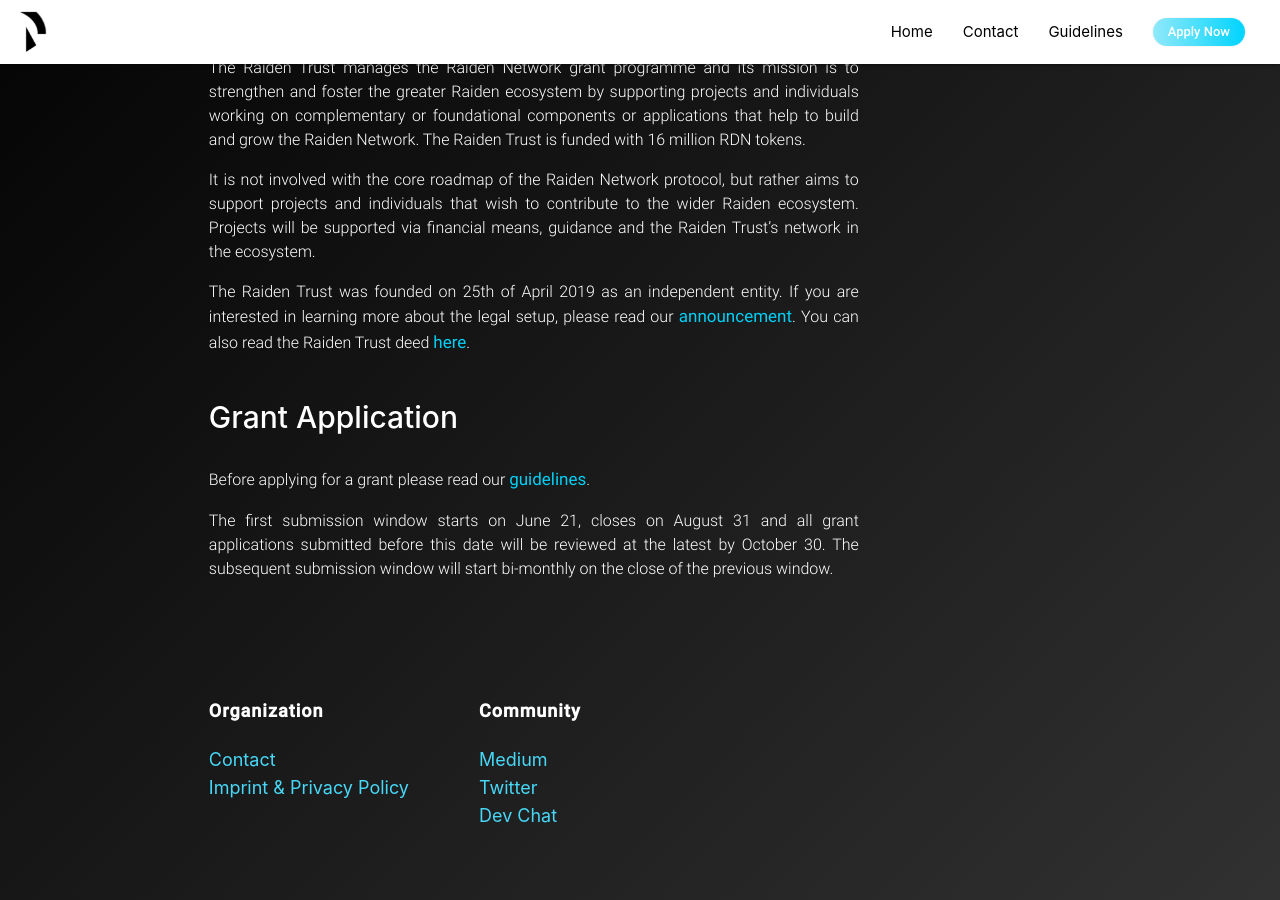
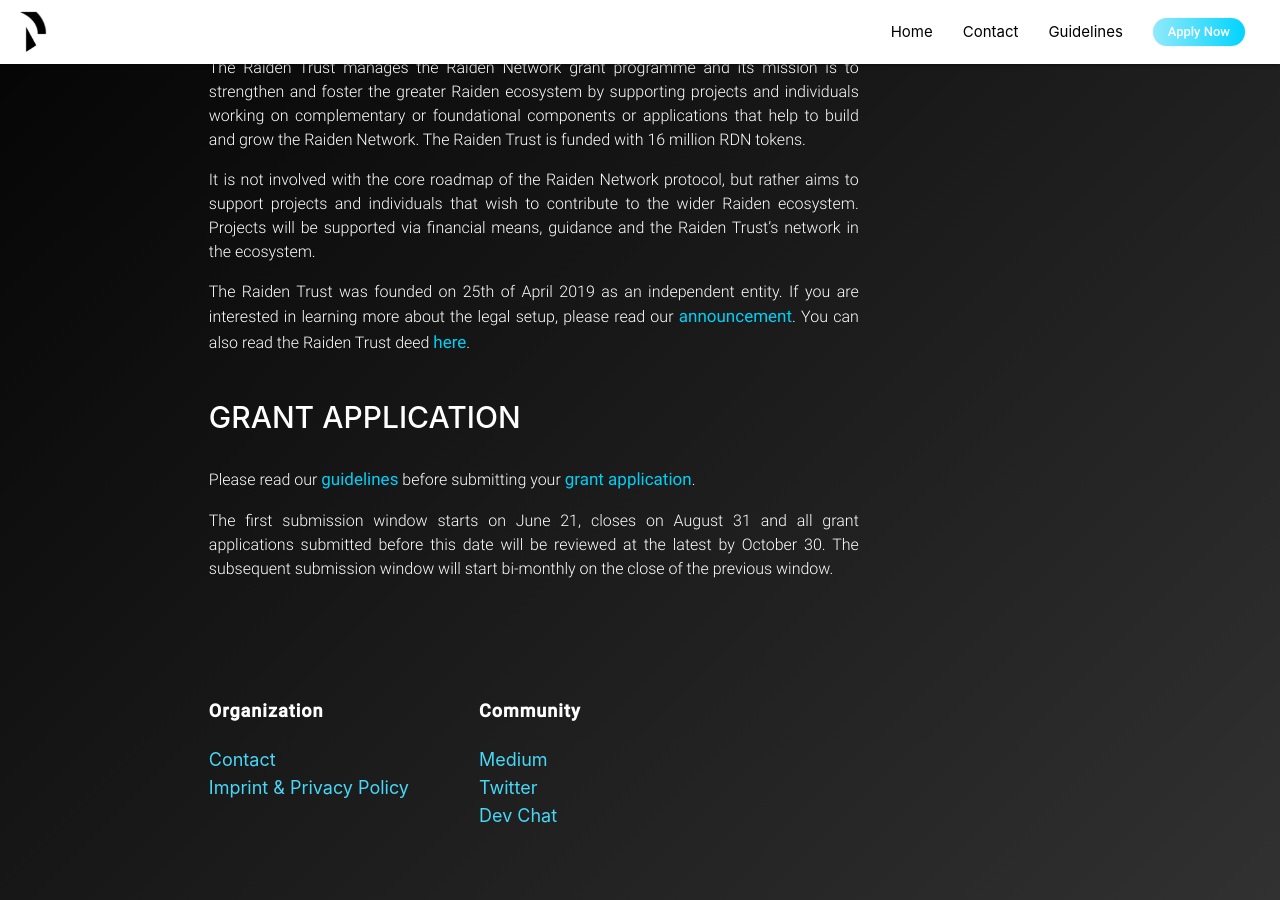
Before and after one commit to raiden-trust/website, a Jekyll site: the page built from index.html, in a window 1280 px wide and 900 px high, scrolled down 276 px. Built offline with Jekyll 4.4.1, drawn with Linux system fonts in a browser that asks for light colours.

Commit message:
Update landing.html

```diff
--- a/_layouts/landing.html
+++ b/_layouts/landing.html
@@ -48,12 +48,13 @@ layout: default
     </div>
 
     <div>
-      <h3>Grant Application</h3>
+      <h3>GRANT APPLICATION</h3>
     </div>
 
     <div class="content">
       <p class="justify">
-        Before applying for a grant please read our <a target="_blank" href="https://www.raidentrust.li/guidelines.html"> guidelines</a>.
+        Please read our <a target="_blank" href="https://www.raidentrust.li/guidelines.html"> guidelines</a> before submitting
+        your <a target="_blank" href="https://forms.gle/Deuw4KS7oC3phv89A"> grant application</a>.
       </p>
       <p class="justify">
         The first submission window starts on June 21, closes on August 31 and all grant applications submitted before
```
